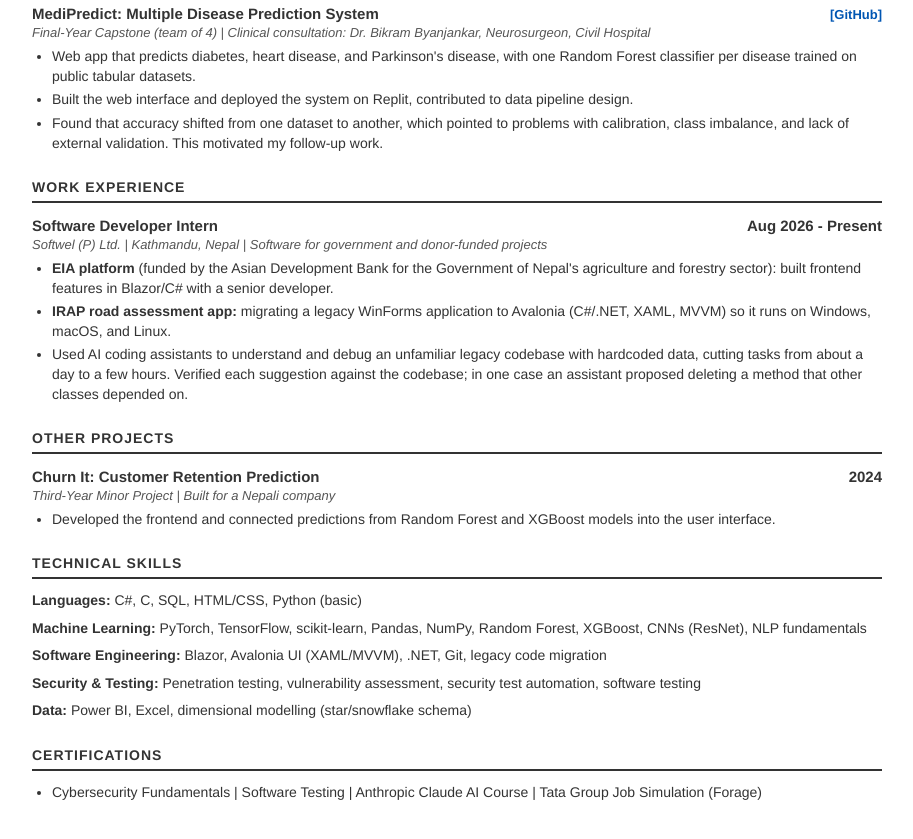
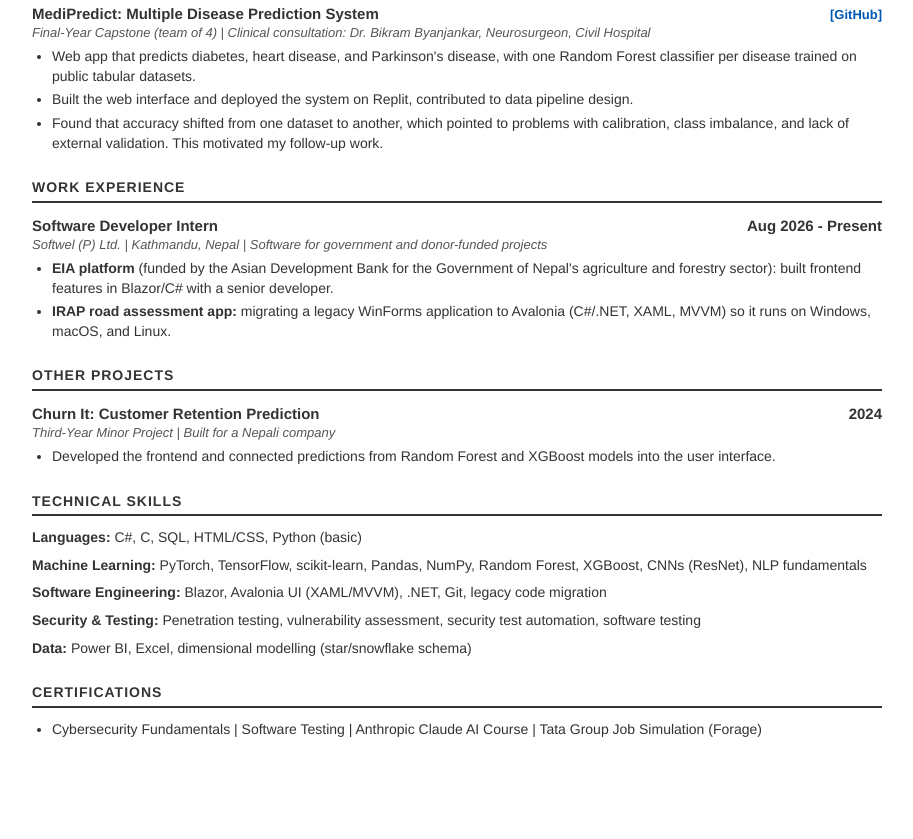
Before and after one commit to Aayusha44/Aayusha44.github.io, a plain HTML site: page index.html in a window 1280 px wide. Shown: the part 967-1806 px from the top of the page, without its empty margins (183-1096 px from the left). After the commit the page ends 1751 px from the top, so only its background shows below. Drawn offline with Linux system fonts and the light colour scheme.

Commit message:
change
Removed a bullet point about using AI coding assistants for debugging.

```diff
--- a/index.html
+++ b/index.html
@@ -129,7 +129,6 @@
         <ul>
             <li><b>EIA platform</b> (funded by the Asian Development Bank for the Government of Nepal's agriculture and forestry sector): built frontend features in Blazor/C# with a senior developer.</li>
             <li><b>IRAP road assessment app:</b> migrating a legacy WinForms application to Avalonia (C#/.NET, XAML, MVVM) so it runs on Windows, macOS, and Linux.</li>
-            <li>Used AI coding assistants to understand and debug an unfamiliar legacy codebase with hardcoded data, cutting tasks from about a day to a few hours. Verified each suggestion against the codebase; in one case an assistant proposed deleting a method that other classes depended on.</li>
         </ul>
     </div>
 
```
